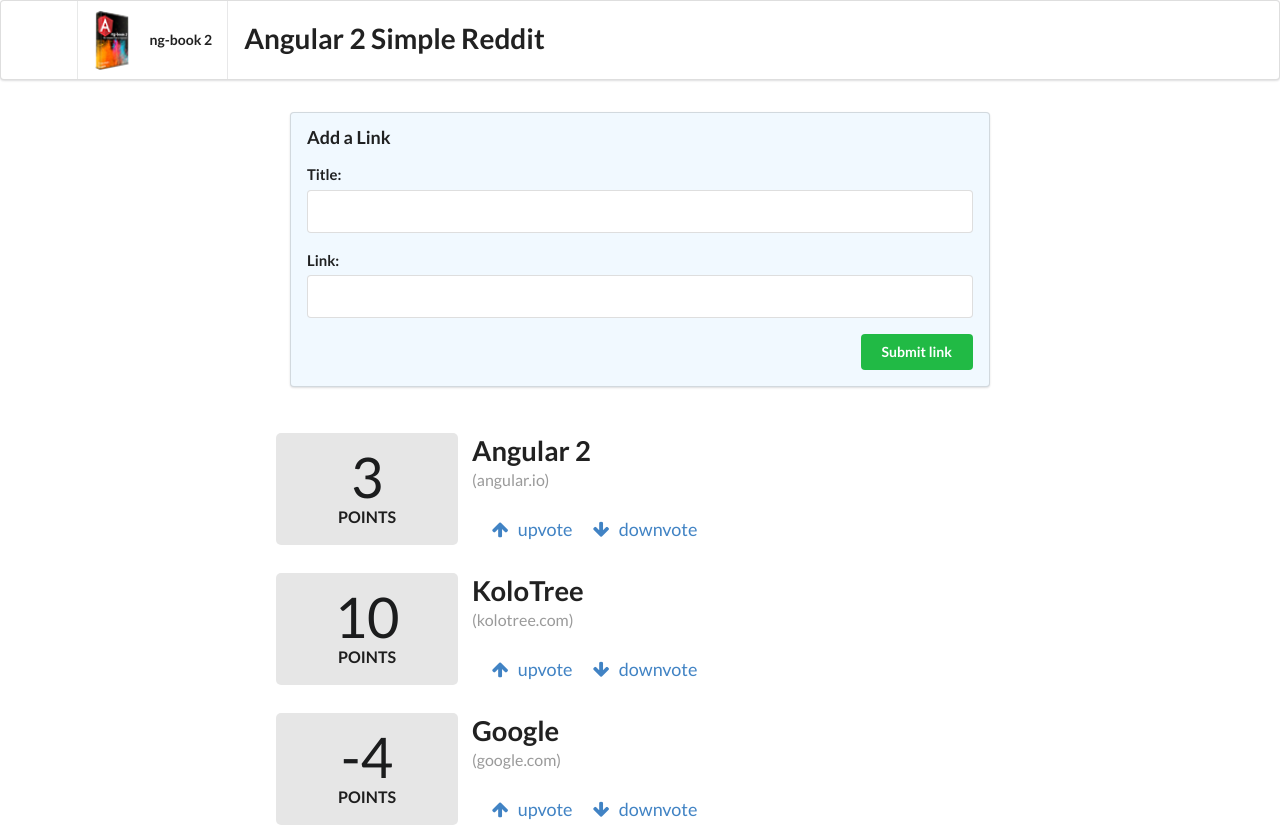
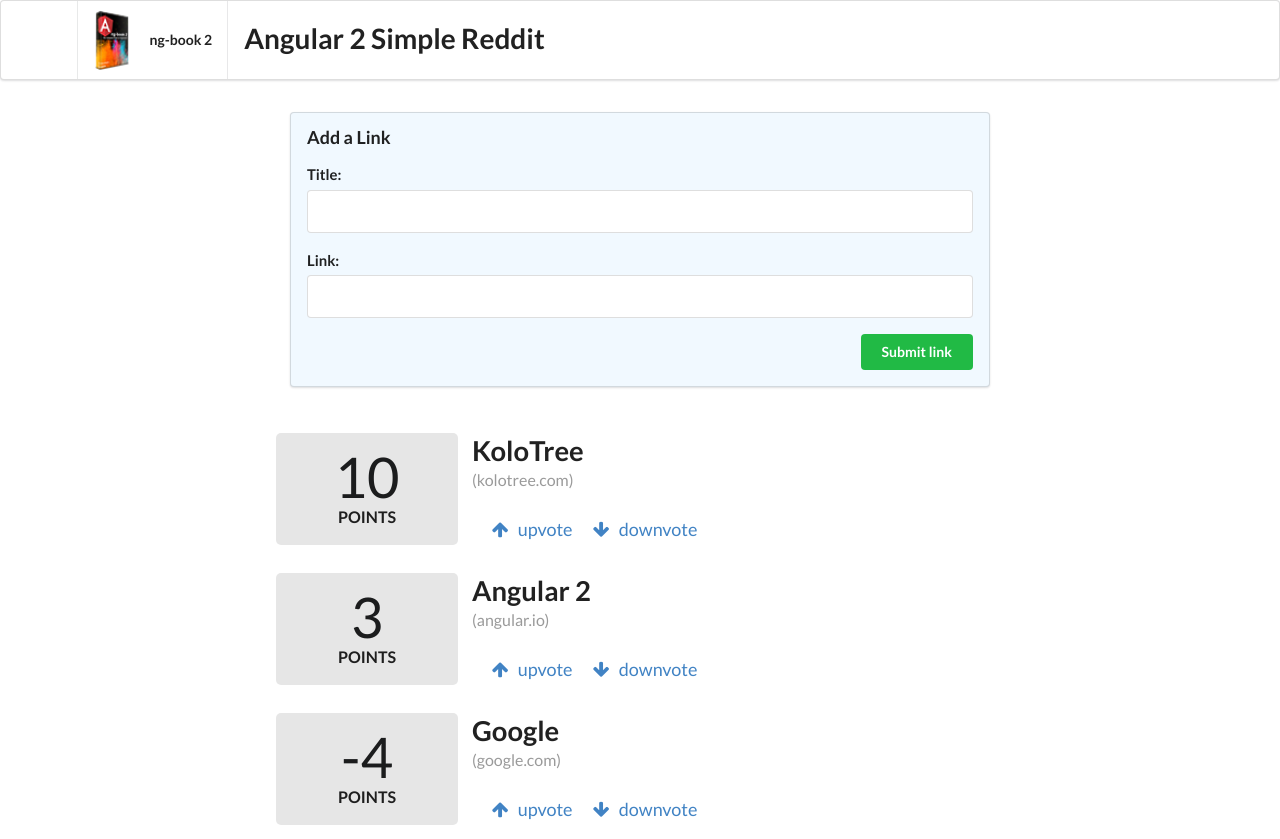
Before and after one commit to culaja/ng-book, an Angular app in the folder angular-reddit/: page / in a window 1280 px wide. Built offline with nearby package versions, Linux system fonts and the light colour scheme.

Commit message:
Sorting articles.

```diff
--- a/angular-reddit/src/app/app.component.html
+++ b/angular-reddit/src/app/app.component.html
@@ -18,7 +18,7 @@
 
 <div class="ui grid posts">
   <app-article
-    *ngFor="let item of articles"
+    *ngFor="let item of getSortedArticles()"
     [article]="item">
   </app-article>
 </div>
--- a/angular-reddit/src/app/app.component.ts
+++ b/angular-reddit/src/app/app.component.ts
@@ -25,4 +25,8 @@
     link.value = '';
     return false;
   }
+
+  getSortedArticles(): Article[] {
+    return this.articles.sort((a, b) => b.getVotes() - a.getVotes());
+  }
 }
```
